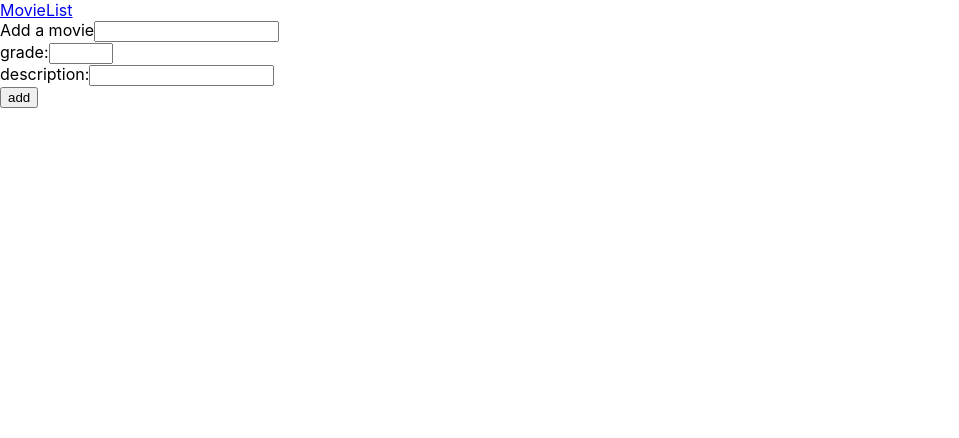
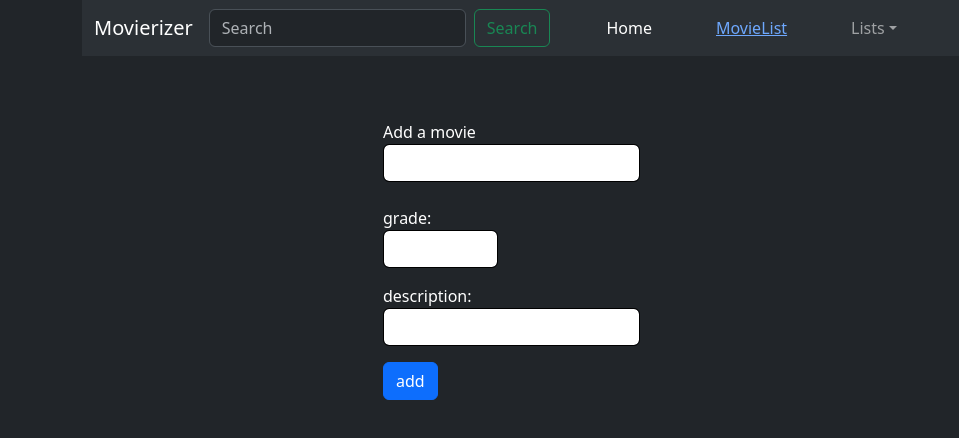
Before and after one commit to movierizer/movierizer-front, a React (Create React App) app: page / in a window 1280 px wide. Shown: the top 438 px of the page, without its empty margins (0-959 px from the left). Built offline with nearby package versions, Linux system fonts and the light colour scheme; no server answers.

Commit message:
feat : add bootstrap to my project

```diff
--- a/package.json
+++ b/package.json
@@ -7,12 +7,14 @@
     "@testing-library/jest-dom": "^6.6.3",
     "@testing-library/react": "^16.3.0",
     "@testing-library/user-event": "^13.5.0",
+    "axios": "^1.8.1",
+    "bootstrap": "^5.3.5",
     "react": "^19.1.0",
     "react-dom": "^19.1.0",
     "react-router-dom": "^6.22.1",
     "react-scripts": "5.0.1",
-    "axios": "^1.8.1",
     "web-vitals": "^2.1.4"
+
   },
   "scripts": {
     "start": "react-scripts start",
--- a/src/App.js
+++ b/src/App.js
@@ -3,15 +3,21 @@ import React from 'react';
 import { BrowserRouter as Router, Route, Routes} from 'react-router-dom';
 import MovieList from './components/MovieList';
 import NavBar from './components/NavBar';
+import 'bootstrap/dist/css/bootstrap.min.css';
+import MovieForm from './components/MovieForm';
+
 
 /*This is the main component of my front you can find the stucture of the app*/
 export default function App() {
   return (
+  <div class="bg-dark text-white min-vh-100">
     <Router>
       <NavBar />
         <Routes path="/" element={<MovieList />}>
            <Route path='/movies' element={<MovieList />} />
         </Routes>
     </Router>
+    <MovieForm/>
+  </div>
   );
 }
--- a/src/components/MovieForm.js
+++ b/src/components/MovieForm.js
@@ -1,5 +1,6 @@
 import React, { useState} from 'react';
 import { movieService } from '../services/api';
+
 
 const MovieForm = () => {
     const [title, setTitle] = useState([]);
@@ -39,24 +40,33 @@ const MovieForm = () => {
         }
     };
 
-    if (loading) return <div>Loading...</div>
-    if (error) return <div className="alert alert-danger">{error}</div>
+    if (loading) return <div class="spinner-border" role="status">
+                            <span class="visually-hidden">Loading...</span>
+                        </div>
+    if (error) return <div className="alert alert-danger ">
+                        <div className="w-50 h-25 bg-primary text-white">
+                          {error}
+                        </div>
+                      </div>
 
     return(
-      <div>
+      <div class=" position-absolute bottom-50 end-50">
         {error && <div className="error-message">{error}</div>}
         {successMessage && <div className="success-message">{successMessage}</div>}
         <form onSubmit={handleSubmit}>
-          <div>
-              <label htmlFor="title"> Add a movie</label>
+          <div class="mb-3">
+              <label htmlFor="title" class="form-label">
+                Add a movie
                 <input
                 type="text"
                 name="tiltle"
                 value={title}
                 onChange={(e) => setTitle(e.target.value)}
-              required />
+                required
+                class="form-control border-black"/>
+              </label>
           </div>
-          <div>
+          <div class="mb-3">
             <label>
               grade:
               <input
@@ -65,10 +75,11 @@ const MovieForm = () => {
               min={0}
               max={100}
               value={grade}
-              onChange={(e) => setGrade(e.target.value)} />
+              onChange={(e) => setGrade(e.target.value)}
+              class="form-control border-black"/>
             </label>
           </div>
-          <div>
+          <div class="mb-3">
             <label>
               description:
               <input
@@ -76,10 +87,11 @@ const MovieForm = () => {
               name="description"
               maxLength="500"
               value={description}
-              onChange={(e) => setDescription(e.target.value)} />
+              onChange={(e) => setDescription(e.target.value)}
+              class="form-control border-black"/>
             </label>
           </div>
-          <input type="submit" value="add" />
+          <input class="btn btn-primary" type="submit" value="add" />
         </form>
     </div>
     )
--- a/src/components/MovieList.js
+++ b/src/components/MovieList.js
@@ -25,19 +25,28 @@ const MovieList = () => {
     }, []);
 
     if (loading) return <div>Loading...</div>
-    if (error) return <div className="alert alert-danger">{error}</div>
+    if (error) return   <div class="alert alert-primary d-flex align-items-center" role="alert">
+    <svg xmlns="http://www.w3.org/2000/svg" class="bi flex-shrink-0 me-2" width="24" height="24" viewBox="0 0 16 16" role="img" aria-label="Warning:">
+      <path d="M8.982 1.566a1.13 1.13 0 0 0-1.96 0L.165 13.233c-.457.778.091 1.767.98 1.767h13.713c.889 0 1.438-.99.98-1.767L8.982 1.566zM8 5c.535 0 .954.462.9.995l-.35 3.507a.552.552 0 0 1-1.1 0L7.1 5.995A.905.905 0 0 1 8 5zm.002 6a1 1 0 1 1 0 2 1 1 0 0 1 0-2z"/>
+    </svg>
+    <div>
+      Failed to fetch movies
+    </div>
+  </div>
 
     return(
-        <div className="container mt-4">
+        <div className="container mt-4 position-absolute top-30 start-0  pe-5">
             <h2>Movie List</h2>
             <div className='row'>
-                {movies.lenght === 0 ? (
+                {movies.length === 0 ? (
                     <p>No movies found</p>
                 ) : (
                     movies.map(movie => (
+                        <div class="row row-cols-1 row-cols-md-1 g-4">
+                            <div class="col">
                                 <div className="col-md-4 mb-3" key={movie.id}>
-                            <div className="card">
-                                <div className="card-body">
+                                    <div className="card border-secondary mb-3" style={{ width: '18rem' }}>
+                                        <div class="card-body">
                                             <h5 className="card-title">{movie.title}</h5>
                                             <p className="card-text">{movie.description}</p>
                                             <p className="card-text">
@@ -49,6 +58,8 @@ const MovieList = () => {
                                         </div>
                                     </div>
                                 </div>
+                            </div>
+                        </div>
                     ))
                 )}
             </div>
--- a/src/components/NavBar.js
+++ b/src/components/NavBar.js
@@ -5,13 +5,39 @@ import MovieForm from "./MovieForm";
 /*This component is used to display the navigation bar for the application*/
 export default function NavBar() {
   return (
-    <nav>
-      <div>
-        <Link to="/movies">MovieList</Link>
-      </div>
-      <div>
-        <MovieForm />
+  <div class="container">
+    <nav class="navbar navbar-expand-lg bg-body-tertiary" data-bs-theme="dark">
+      <div className="container-fluid">
+      <span class="navbar-brand mb-0 h1">Movierizer</span>
+        <button class="navbar-toggler" type="button" data-bs-toggle="collapse" data-bs-target="#navbarSupportedContent" aria-controls="navbarSupportedContent" aria-expanded="false" aria-label="Toggle navigation">
+          <span class="navbar-toggler-icon"></span>
+        </button>
+        <form class="d-flex me-5" role="search">
+            <input class="form-control me-2" type="search" placeholder="Search" aria-label="Search"/>
+            <button class="btn btn-outline-success" type="submit">Search</button>
+        </form>
+        <div class="collapse navbar-collapse" id="navbarSupportedContent">
+          <ul class="navbar-nav me-5">
+            <li class="nav-item me-5">
+              <a class="nav-link active" aria-current="page">Home</a>
+            </li>
+            <li class="nav-item me-5">
+              <a class="nav-link" href=""><Link to="/movies">MovieList</Link></a>
+            </li>
+            <li class="nav-item dropdown">
+              <a class="nav-link dropdown-toggle" role="button" data-bs-toggle="dropdown" aria-expanded="false">
+                Lists
+              </a>
+              <ul class="dropdown-menu">
+                <li><a class="dropdown-item" href="">Collection</a></li>
+                <li><a class="dropdown-item" href="">Lists</a></li>
+                <li><a class="dropdown-item" href="">WatchList</a></li>
+              </ul>
+            </li>
+          </ul>
+        </div>
       </div>
     </nav>
+  </div>
   );
 }
--- a/src/index.js
+++ b/src/index.js
@@ -3,6 +3,7 @@ import ReactDOM from 'react-dom/client';
 import './index.css';
 import App from './App';
 import reportWebVitals from './reportWebVitals';
+import 'bootstrap/dist/css/bootstrap.min.css';
 /*This is the main classof my application where the component app is call and render */
 const root = ReactDOM.createRoot(document.getElementById('root'));
 
```
Also changed, not shown: 1 other file (tests, documents, lock files or other folders). Lines whose indentation alone changed are shown as unchanged.
